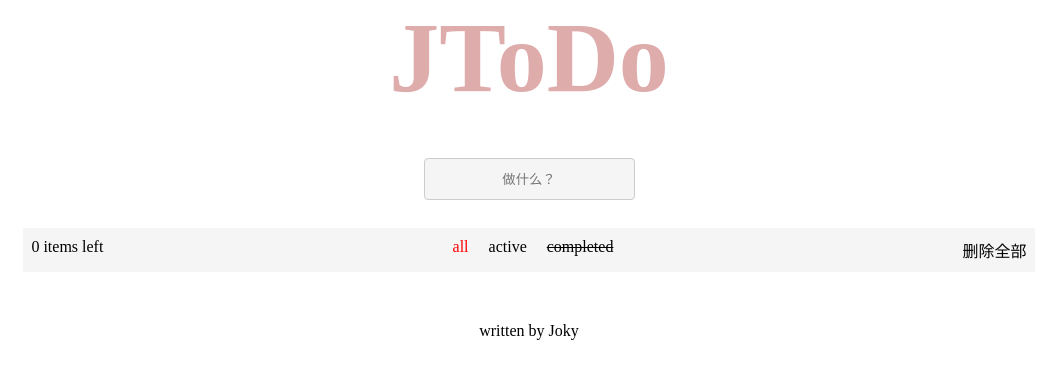
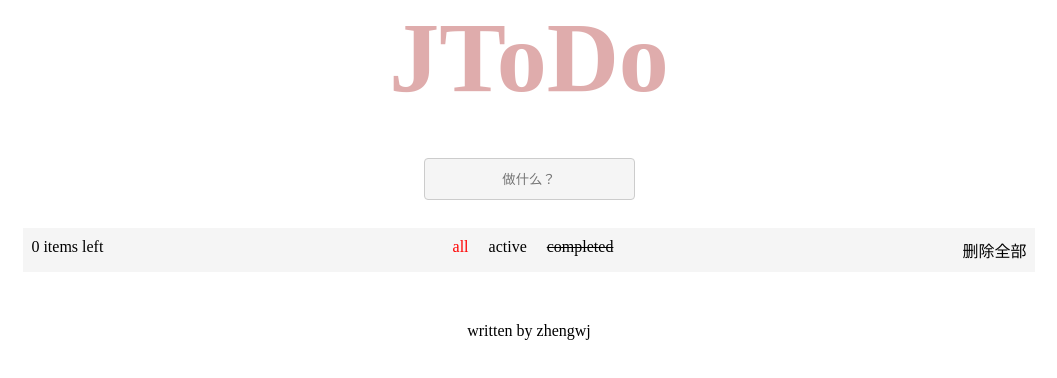
Before and after one commit to Mical-kiss/todolist-win, a Vue app: page / in a window 1280 px wide. Shown: the top 378 px of the page, without its empty margins (111-1168 px from the left). Built offline with nearby package versions, Linux system fonts and the light colour scheme; the HTML template or start-up script is replaced by a standard one.

Commit message:
feat:jsx添加一个变量

```diff
--- a/src/todo/footer.jsx
+++ b/src/todo/footer.jsx
@@ -1,8 +1,13 @@
 export default {
+    data () {
+      return {
+        name: 'zhengwj'
+      }
+    },
     render() {
         return (
             <div id="footer">
-                <span>written by Joky</span>
+                <span>written by {this.name}</span>
             </div>
         )
     }
```
